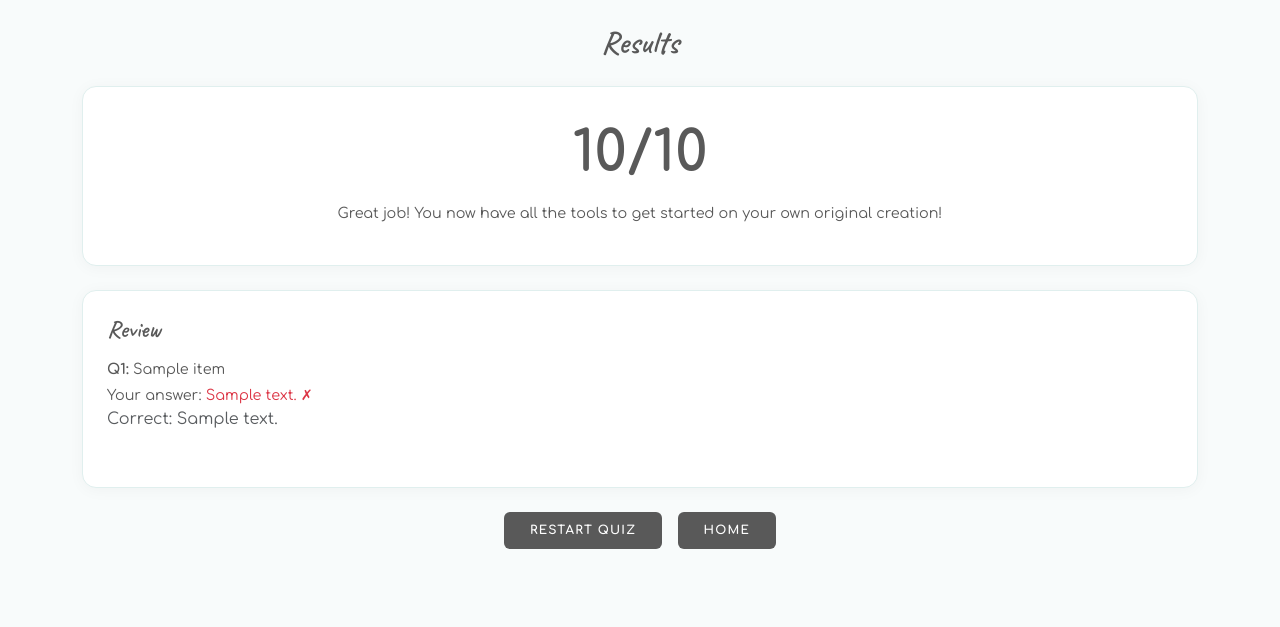
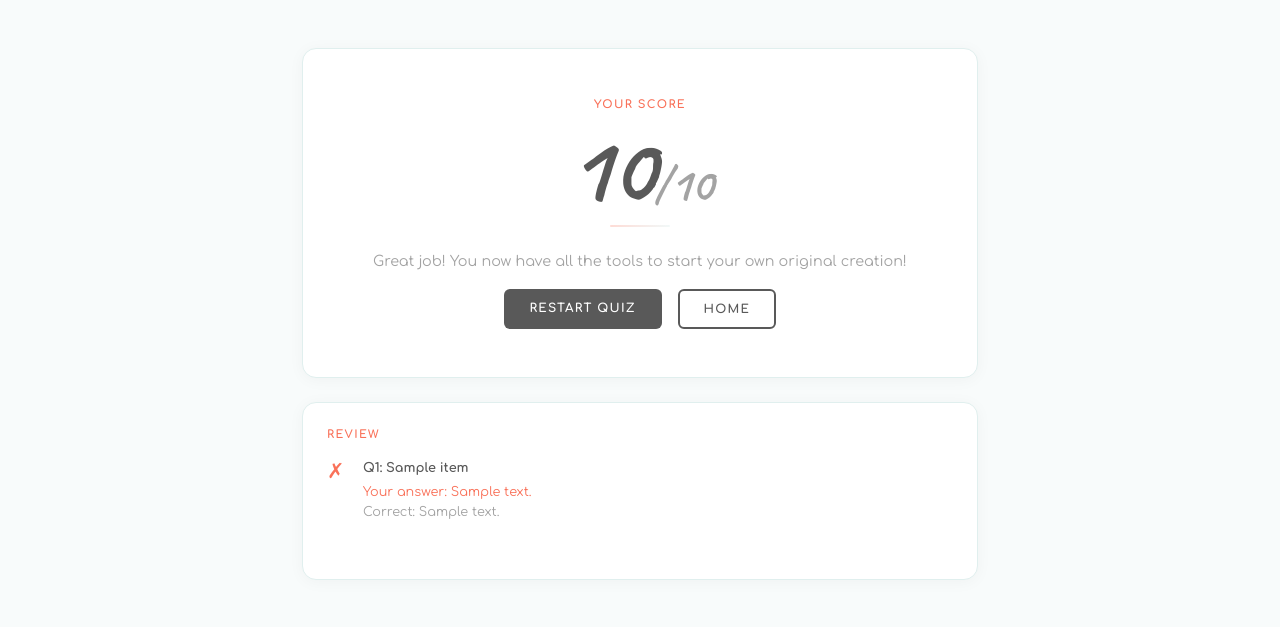
Before and after one commit to CourtCake/Beginner-Watercolor, a Flask app: template templates/results.html in a window 1280 px wide. Shown: the part 71-698 px from the top of the page. Run offline with Flask 3, Linux system fonts and the light colour scheme; the template is opened without the code that fills it: most values are stand-ins (such as "Sample title", 1, 10 or a date in 2020).

Commit message:
Update results.html

```diff
--- a/templates/results.html
+++ b/templates/results.html
@@ -1,46 +1,50 @@
 {% extends "base.html" %}
 {% block content %}
 
-<div class="container py-4">
-  <h2 class="text-center mb-4">Results</h2>
+<div class="container py-5" style="max-width: 700px;">
 
-  <div class="wc-card p-4 text-center mb-4">
-    <div style="font-size:3.5rem; font-weight:600;">{{ score }}/{{ total }}</div>
+  <div class="wc-card p-5 text-center mb-4">
+    <p class="eyebrow mb-2">Your Score</p>
+    <div style="font-family: 'Caveat', cursive; font-size: 6rem; font-weight: 700; line-height: 1; color: var(--dark);">
+      {{ score }}<span style="font-size: 3rem; color: var(--mid);">/{{ total }}</span>
+    </div>
+    <hr class="wc-divider">
     {% if score == total %}
-      <p class="mt-2">Great job! You now have all the tools to get started on your own original creation!</p>
+      <p style="font-family: 'Comfortaa', sans-serif; font-size: 0.9rem; color: var(--mid);">Great job! You now have all the tools to start your own original creation!</p>
     {% elif score >= total // 2 %}
-      <p class="mt-2">Good effort! Review the lessons and try again to master all the techniques.</p>
+      <p style="font-family: 'Comfortaa', sans-serif; font-size: 0.9rem; color: var(--mid);">Strong start — review once and you'll paint with confidence!</p>
     {% else %}
-      <p class="mt-2">Keep practicing! Head back to the lessons and brush up on the techniques.</p>
+      <p style="font-family: 'Comfortaa', sans-serif; font-size: 0.9rem; color: var(--mid);">Keep practicing! Head back to the lessons and brush up on the techniques.</p>
     {% endif %}
+    <div class="d-flex gap-3 justify-content-center mt-3">
+      <a href="/quiz/restart" class="btn-wc">Restart Quiz</a>
+      <a href="/" class="btn-wc-outline">Home</a>
+    </div>
   </div>
 
-  <!-- Score breakdown -->
-  <div class="wc-card p-4 mb-4">
-    <h4 class="mb-3">Review</h4>
+  <div class="wc-card p-4">
+    <p class="eyebrow mb-3">Review</p>
     {% for item in breakdown %}
-    <div class="mb-3 pb-3 {% if not loop.last %}border-bottom{% endif %}">
-      <p class="mb-1"><strong>Q{{ loop.index }}:</strong> {{ item.question }}</p>
-      <p class="mb-0">
-        Your answer:
-        <span class="{% if item.correct %}text-success{% else %}text-danger{% endif %}">
-          {{ item.your_answer }}
-          {% if item.correct %} ✓{% else %} ✗{% endif %}
+    <div class="mb-3 pb-3 {% if not loop.last %}border-bottom{% endif %}" style="border-color: #e0efee !important;">
+      <div style="display: flex; align-items: flex-start; gap: 0.75rem;">
+        <span style="font-family: 'Caveat', cursive; font-size: 1.3rem; font-weight: 700; color: {% if item.correct %}var(--teal-dark){% else %}var(--coral){% endif %}; min-width: 24px; line-height: 1.2;">
+          {% if item.correct %}✓{% else %}✗{% endif %}
         </span>
-      </p>
-      {% if not item.correct %}
-      <p class="mb-0 text-muted" style="font-size:1rem;">
-        Correct: {{ item.correct_answer }}
-      </p>
-      {% endif %}
+        <div>
+          <p style="font-family: 'Comfortaa', sans-serif; font-size: 0.8rem; font-weight: 700; color: var(--dark); margin-bottom: 0.25rem;">Q{{ loop.index }}: {{ item.question }}</p>
+          <p style="font-family: 'Comfortaa', sans-serif; font-size: 0.8rem; color: {% if item.correct %}var(--teal-dark){% else %}var(--coral){% endif %}; margin-bottom: 0.1rem;">
+            Your answer: {{ item.your_answer }}
+          </p>
+          {% if not item.correct %}
+          <p style="font-family: 'Comfortaa', sans-serif; font-size: 0.8rem; color: var(--mid); margin: 0;">
+            Correct: {{ item.correct_answer }}
+          </p>
+          {% endif %}
+        </div>
+      </div>
     </div>
     {% endfor %}
   </div>
 
-  <div class="d-flex justify-content-center gap-3">
-    <a href="/quiz/restart" class="btn btn-wc">Restart Quiz</a>
-    <a href="/" class="btn btn-wc">Home</a>
-  </div>
 </div>
-
 {% endblock %}
```
